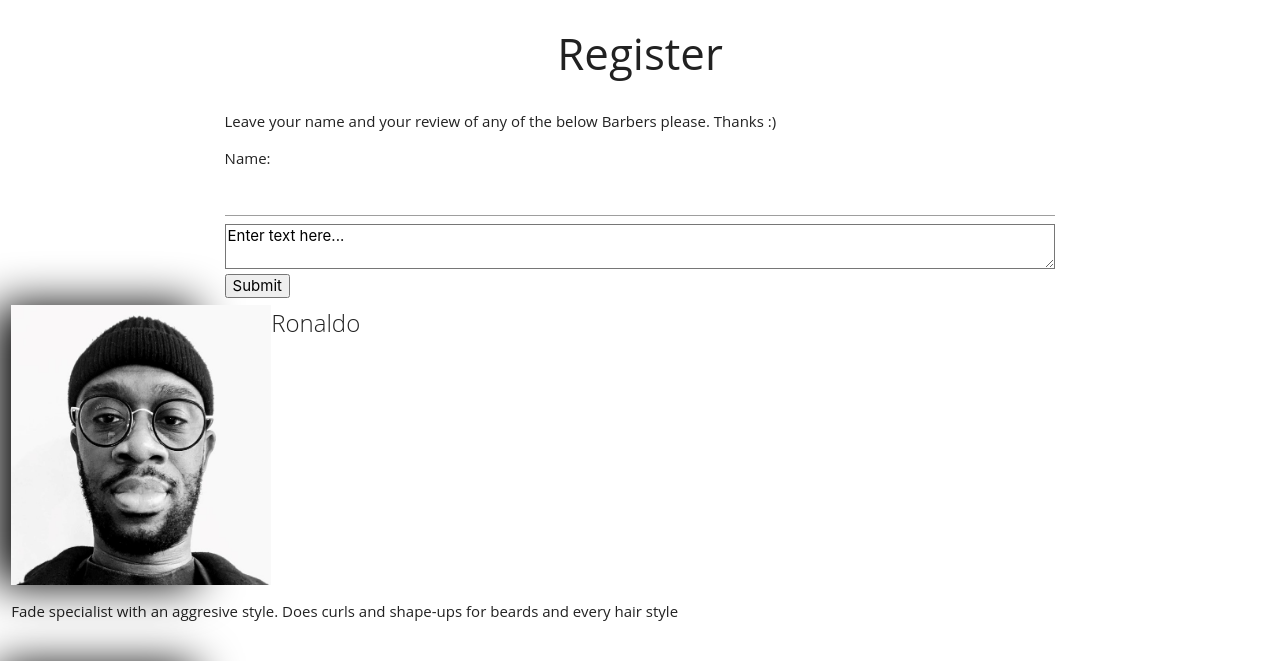
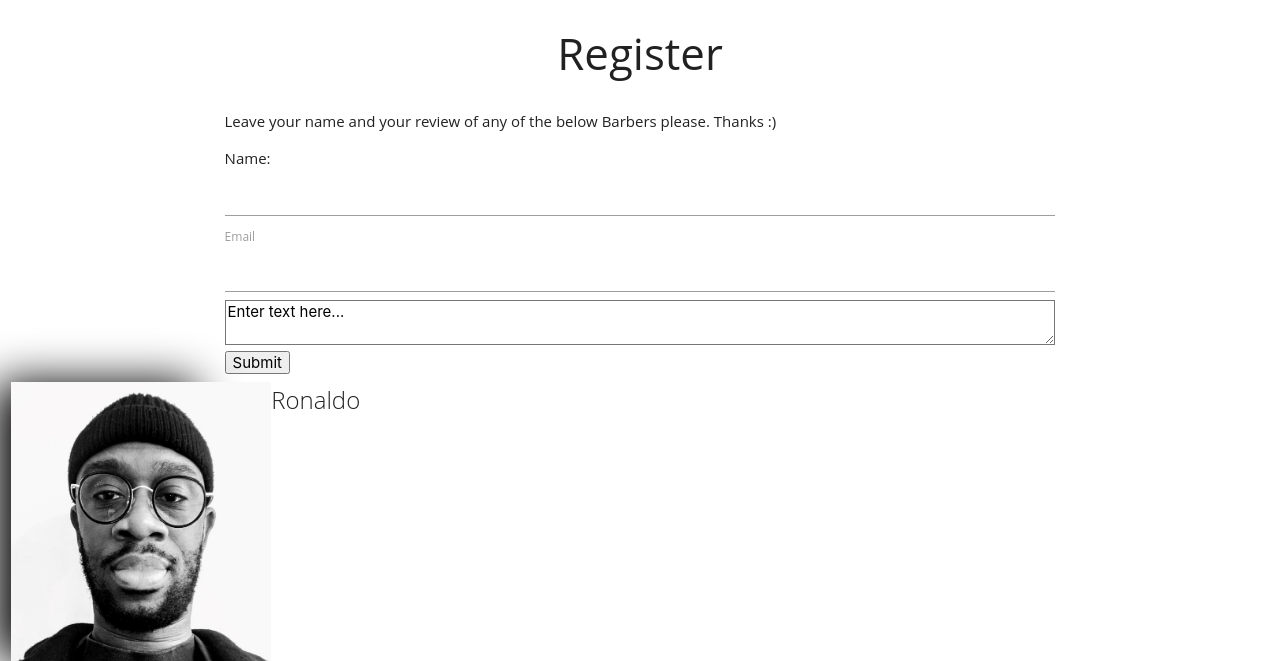
Before and after one commit to aoshenye/Cutz21, a Flask app: page /register in a window 1280 px wide. Shown: the top 661 px of the page. Run offline with Flask 2, Linux system fonts and the light colour scheme; some libraries are stand-ins or nearby versions.

Commit message:
add email section to form

```diff
--- a/templates/register.html
+++ b/templates/register.html
@@ -10,6 +10,9 @@
 
 <form action="/action_page.php" id="usrform">
   Name: <input type="text" name="usrname">
+  <label for="email">Email</label>
+  <input id="email" type="email" class="validate">
+
 <br>
 <textarea rows="4" cols="50" name="comment" form="usrform">
 Enter text here...</textarea>
```
